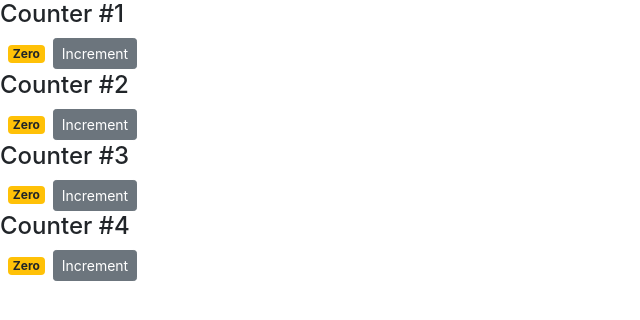
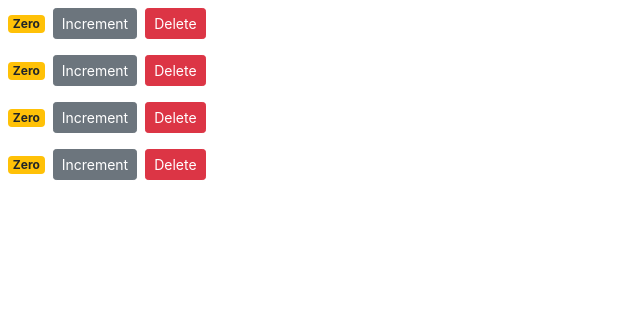
Before and after one commit to ShazadH/counter-app, a React (Create React App) app: page / in a window 1280 px wide. Shown: the top 320 px of the page, without its empty margins (0-640 px from the left). Built offline with nearby package versions, Linux system fonts and the light colour scheme.

Commit message:
Raising and Handling Events

```diff
--- a/src/components/counter.jsx
+++ b/src/components/counter.jsx
@@ -4,7 +4,7 @@
   constructor(props) {
     super(props);
     this.handleIncrement = this.handleIncrement.bind(this);
-    this.state = { value: this.props.value };
+    this.state = { value: this.props.counter.value };
   }
 
   handleIncrement() {
@@ -23,6 +23,12 @@
         >
           Increment
         </button>
+        <button
+          onClick={() => this.props.onDelete(this.props.counter.id)}
+          className="btn btn-danger btn-sm m-2"
+        >
+          Delete
+        </button>
       </div>
     );
   }
--- a/src/components/counters.jsx
+++ b/src/components/counters.jsx
@@ -11,13 +11,23 @@
     ],
   };
 
+  handleDelete = (counterId) => {
+    console.log(counterId);
+    const counters = this.state.counters.filter(
+      (counter) => counter.id !== counterId
+    );
+    this.setState({ counters });
+  };
+
   render() {
     return (
       <div>
         {this.state.counters.map((counter) => (
-          <Counter key={counter.id} value={counter.value}>
-            <h4>Counter #{counter.id}</h4>
-          </Counter>
+          <Counter
+            key={counter.id}
+            onDelete={this.handleDelete}
+            counter={counter}
+          />
         ))}
       </div>
     );
```
